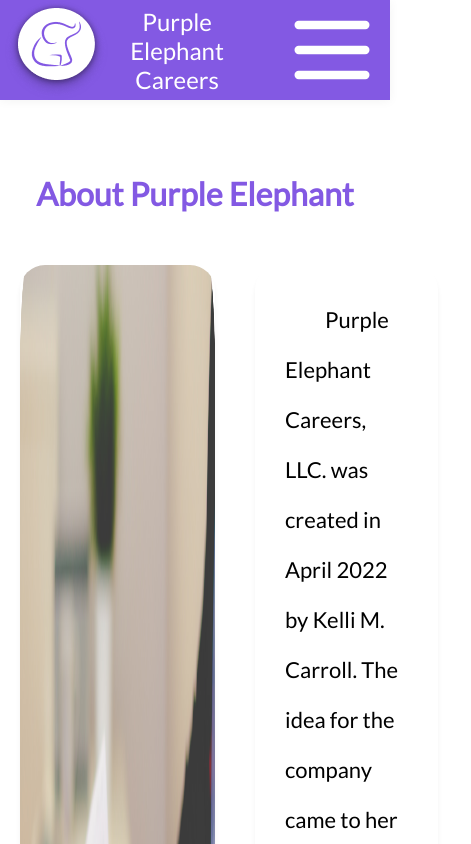
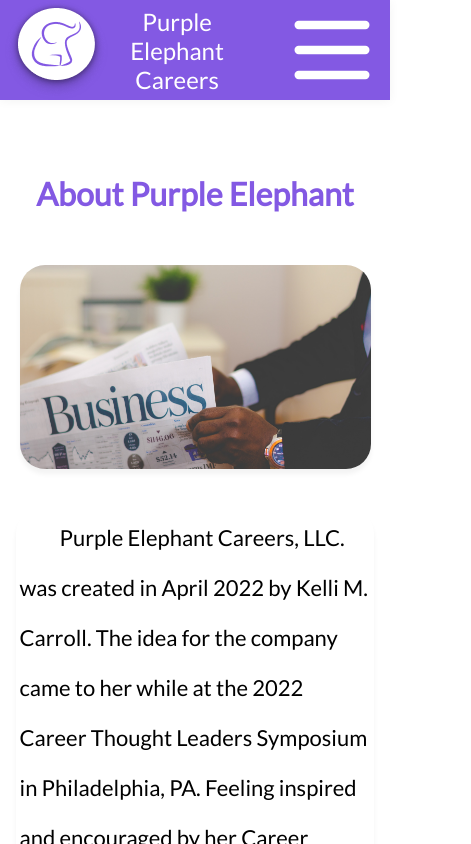
Before and after one commit to nokeen12/purpleelephantcareers, a React (Create React App) app: page /about-pe in a window 390 px wide. Shown: the top 844 px of the page, 471 px wide, since content can reach past the window. Built offline with nearby package versions, Linux system fonts and the light colour scheme.

Commit message:
styled pe about page and added media query

```diff
--- a/src/pages/AboutPE/AboutPE.css
+++ b/src/pages/AboutPE/AboutPE.css
@@ -20,3 +20,21 @@
     line-height: 50px;
     letter-spacing: 3%;
 }
+@media (max-width: 1000px){
+    #aboutPE div{
+        align-items: center;
+        flex-direction: column;
+    }
+    #aboutPE div > *{
+        width:90%;
+        padding: 1%;
+        margin-left: 0;
+        margin-right: 0;
+    }
+    #aboutPE div img{
+        padding: 0;
+    }
+    #aboutPE div p{
+        padding: 1%;
+    }
+}
```
